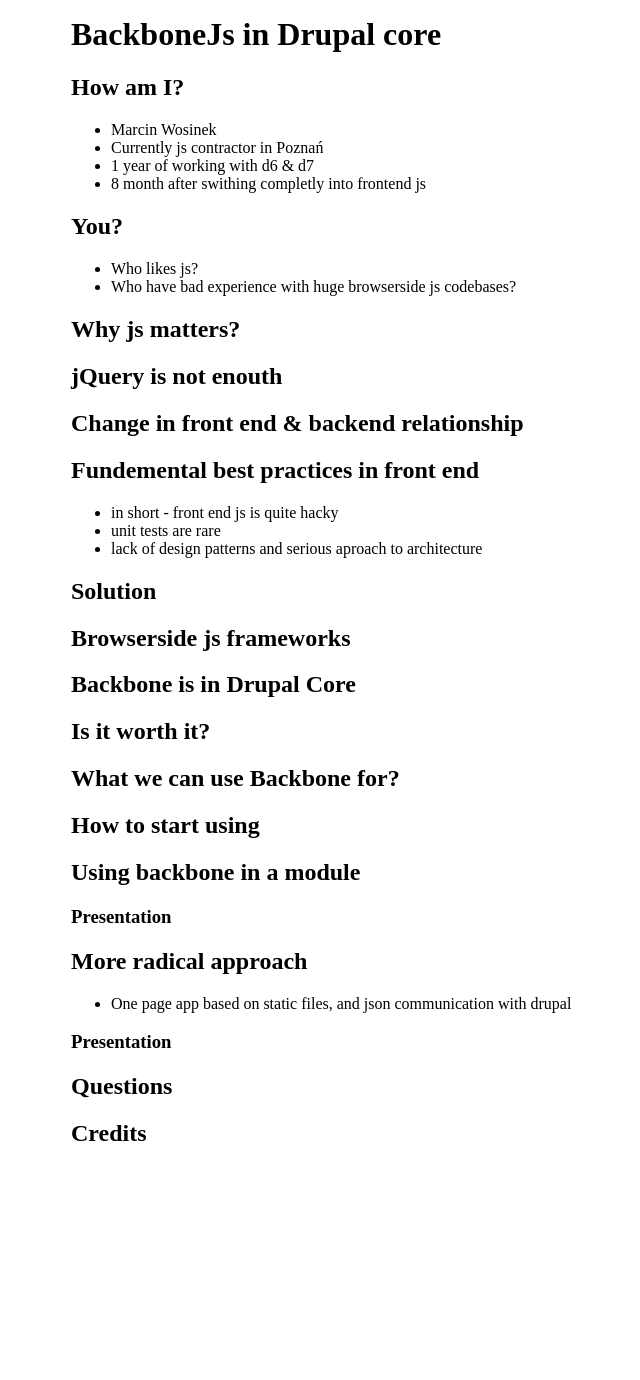
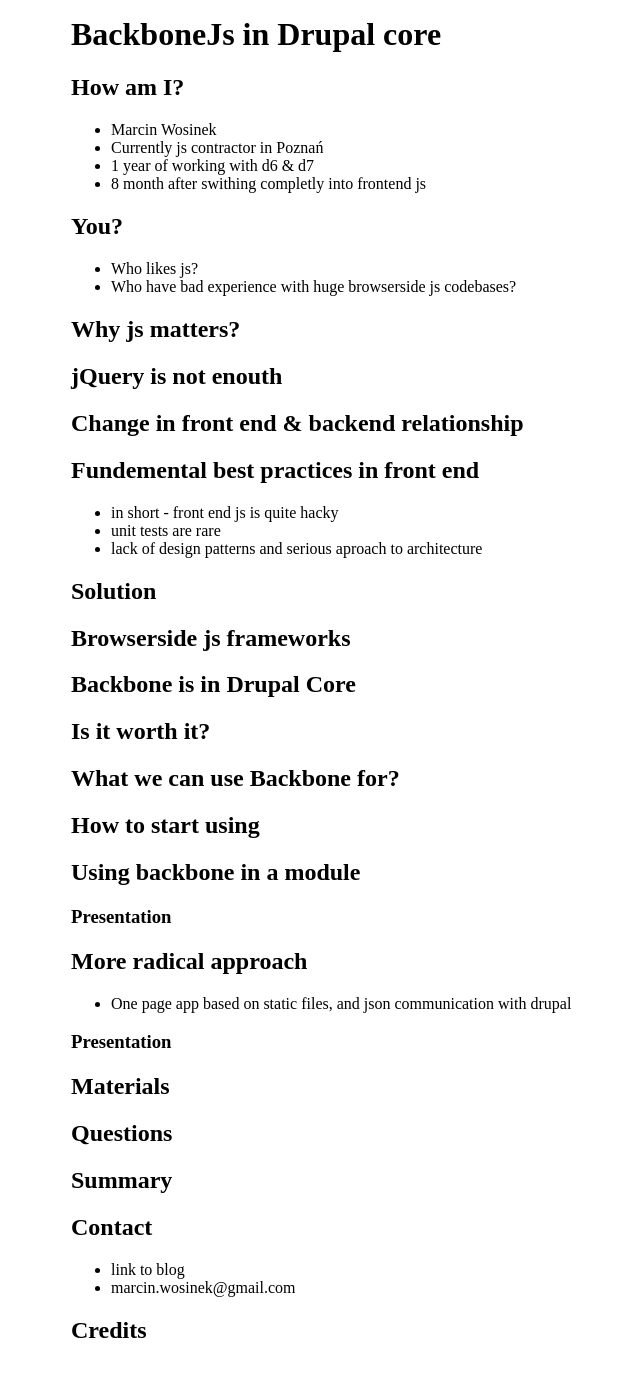
Before and after one commit to marcin-wosinek/blog, a Jekyll site: the page built from _posts/2013-04-13-BackboneJs-in-Drupal-core-Dcwroc-Wroclaw.md, in a window 1280 px wide. Shown: the whole page, without its empty margins (89-729 px from the left). Built offline with Jekyll 4.4.1, drawn with Linux system fonts in a browser that asks for light colours; before the commit the page ends 1183 px from its top, so only the background shows below that.

```diff
--- a/_posts/2013-04-13-BackboneJs-in-Drupal-core-Dcwroc-Wroclaw.md
+++ b/_posts/2013-04-13-BackboneJs-in-Drupal-core-Dcwroc-Wroclaw.md
@@ -46,6 +46,14 @@
 
 ### Presentation
 
+## Materials
+
 ## Questions
 
+## Summary
+
+## Contact
+* link to blog
+* marcin.wosinek@gmail.com
+
 ## Credits
```
Also changed, not shown: _posts/2013-04-12-AngularJs-4developers-Warszawa.md (+4 -0 lines), _posts/2013-04-20-1-Warsztaty-AngularJs-Akai-Poznan.md (+4 -0 lines).
